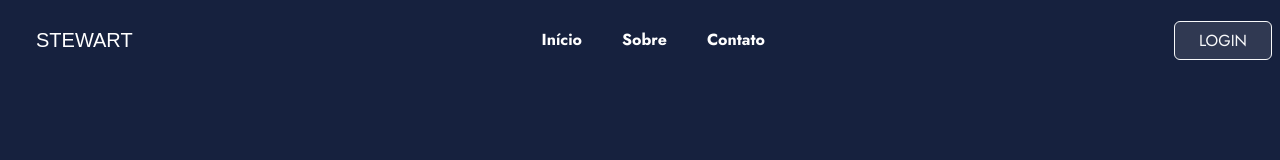
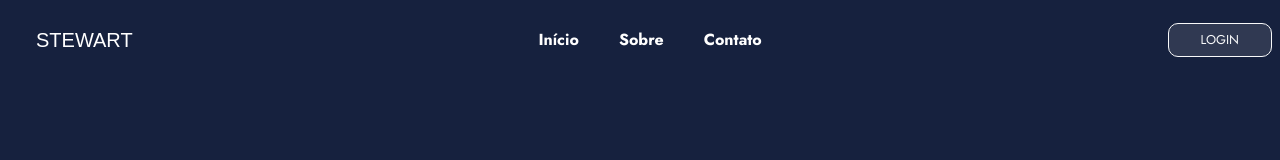
Before and after one commit to RP2-startups/stewart-frontend, a JavaScript app: page / in a window 1280 px wide. Shown: the top 160 px of the page. Built offline with nearby package versions, Linux system fonts and the light colour scheme; a web font is replaced by a local one.

Commit message:
minor changes in navbar, login button

```diff
--- a/src/components/NavBar.vue
+++ b/src/components/NavBar.vue
@@ -18,7 +18,7 @@
         </li>
       </ul>
         <button class="btn btn-login">
-          <a class="text-light" href="#">
+          <a class="text-light">
             LOGIN
           </a>
         </button>
@@ -44,6 +44,11 @@
   align-items: center;
 }
 
+.menu :hover {
+  background-color: var(--color-background-dark-hover);
+  cursor: pointer;
+}
+
 #stewart-main-navbar {
   height: 5rem;
   display: flex;
@@ -67,10 +72,6 @@
   font-size: 1rem;
 }
 
-.menu-item :hover {
-  background-color: var(--color-background-dark-hover);
-}
-
 .menu-link {
   align-items: center;
   text-decoration: none;
@@ -87,16 +88,20 @@
 }
 
 .btn-login {
-  float: inline-end;
-  background-color: rgba(196, 196, 196, 0.15);
-  padding-right: 1.5rem !important;
-  padding-left: 1.5rem !important;
+  background: rgba(196, 196, 196, 0.15);
+  padding-right: 2rem !important;
+  padding-left: 2rem !important;
+  padding-top: 0.4rem;
+  padding-bottom: 0.4rem;
+  font-size: 0.8rem;
+  border-radius: 10px;
   border-color: #f8f9fa;
 }
 
 .btn-login a {
   font-family: 'Jost', sans-serif;
   text-decoration: none;
+  font-style: bold;
 }
 </style>
 
```
